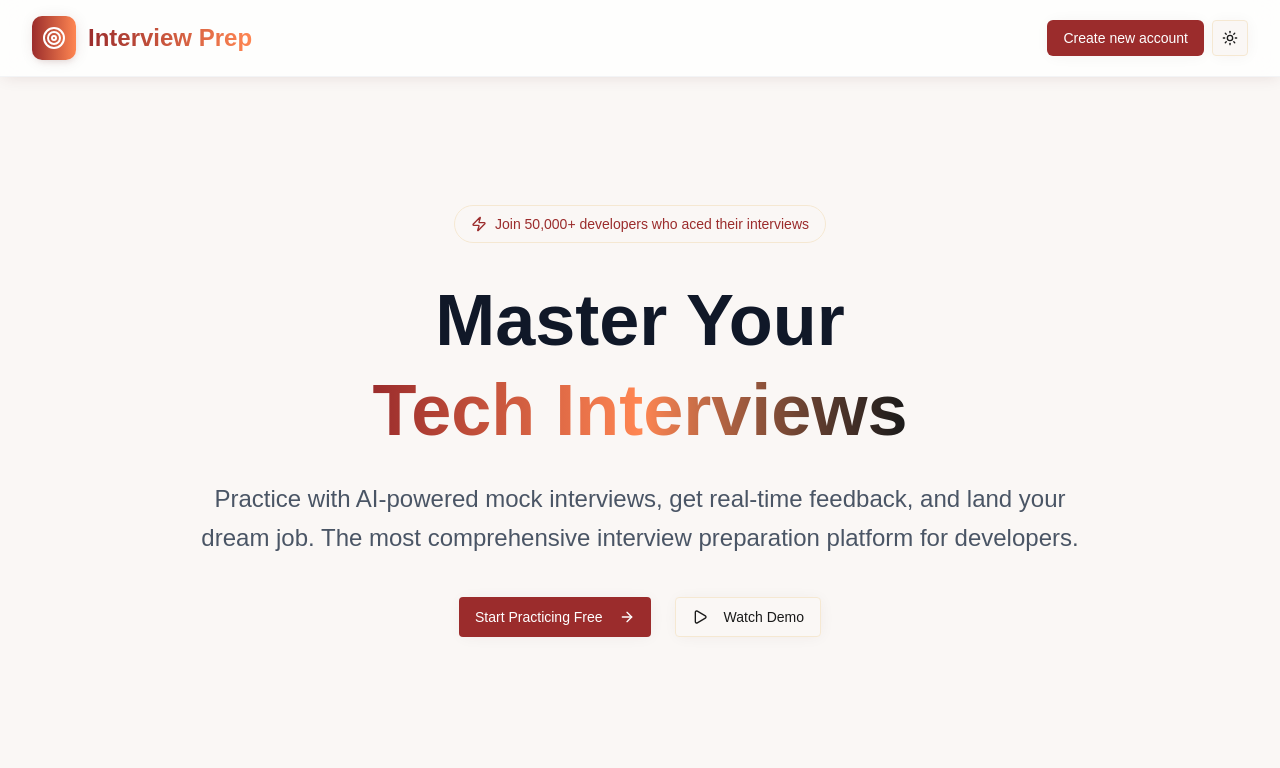
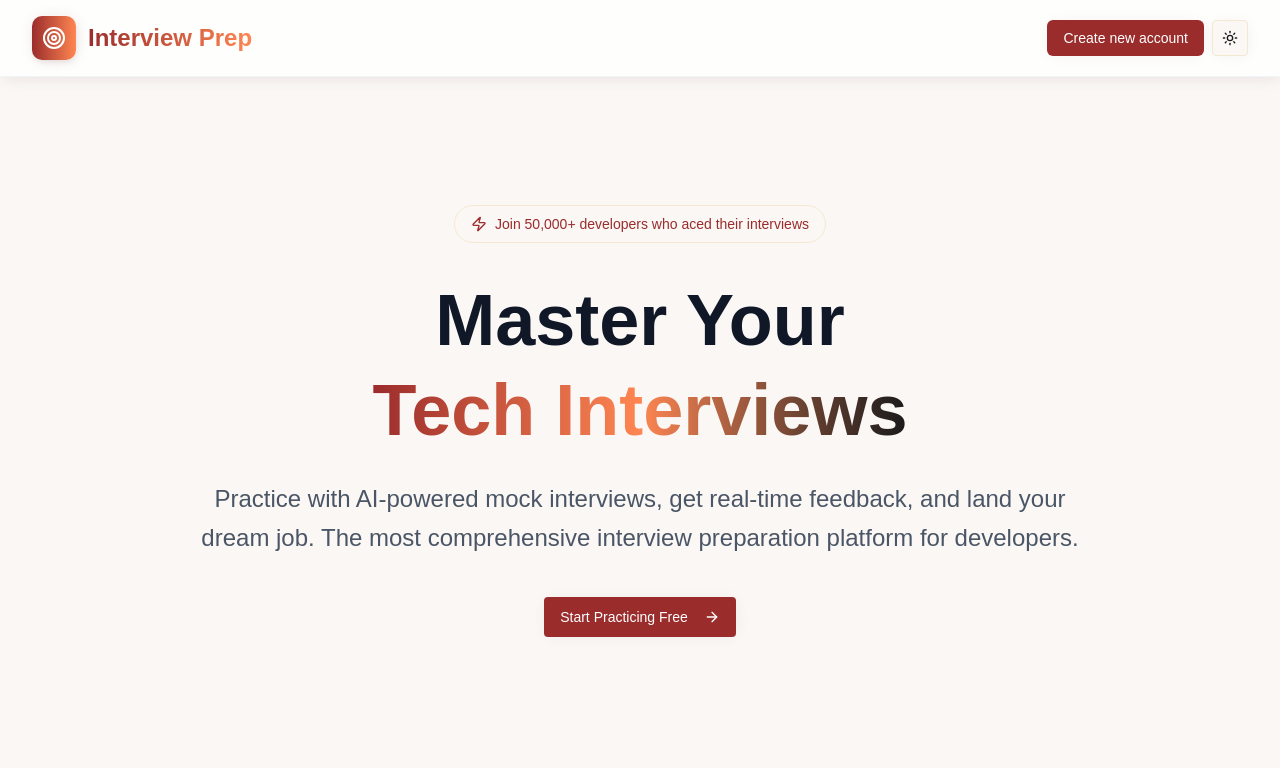
Before and after one commit to peterdinis/Interview-Prep, a Next.js app: page / in a window 1280 px wide. Shown: the top 768 px of the page. Built offline with nearby package versions, Linux system fonts and the light colour scheme; no server answers.

Commit message:
feat: Update Hero

```diff
--- a/components/hero/HeroSection.tsx
+++ b/components/hero/HeroSection.tsx
@@ -30,10 +30,6 @@ const HeroSection: FC = () => {
 									Start Practicing Free
 									<ArrowRight className="ml-2 h-5 w-5 group-hover:translate-x-1 transition-transform" />
 								</Button>
-								<Button variant="outline" size="lg">
-									<Play className="mr-2 h-5 w-5 group-hover:scale-110 transition-transform" />
-									Watch Demo
-								</Button>
 							</div>
 						</div>
 					</div>
```
